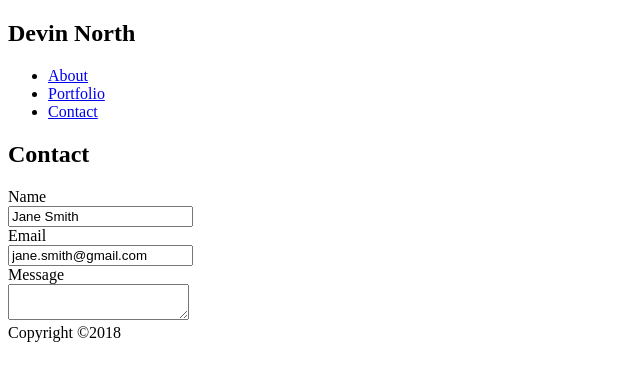
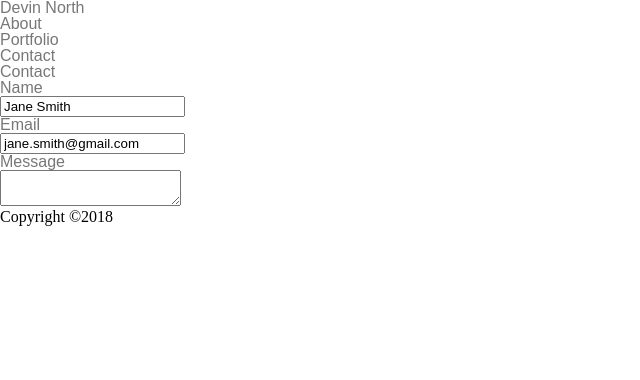
Before and after one commit to dvnnorth/Basic-Portfolio, a plain HTML site: page contact.html in a window 1280 px wide. Shown: the whole page, without its empty margins (0-640 px from the left). Drawn offline with Linux system fonts and the light colour scheme.

Commit message:
Added reset.css, a few HTML tweaks, started style.css

```diff
--- /dev/null
+++ b/assets/css/reset.css
@@ -0,0 +1,48 @@
+/* http://meyerweb.com/eric/tools/css/reset/
+   v2.0 | 20110126
+   License: none (public domain)
+*/
+
+html, body, div, span, applet, object, iframe,
+h1, h2, h3, h4, h5, h6, p, blockquote, pre,
+a, abbr, acronym, address, big, cite, code,
+del, dfn, em, img, ins, kbd, q, s, samp,
+small, strike, strong, sub, sup, tt, var,
+b, u, i, center,
+dl, dt, dd, ol, ul, li,
+fieldset, form, label, legend,
+table, caption, tbody, tfoot, thead, tr, th, td,
+article, aside, canvas, details, embed,
+figure, figcaption, footer, header, hgroup,
+menu, nav, output, ruby, section, summary,
+time, mark, audio, video {
+	margin: 0;
+	padding: 0;
+	border: 0;
+	font-size: 100%;
+	font: inherit;
+	vertical-align: baseline;
+}
+/* HTML5 display-role reset for older browsers */
+article, aside, details, figcaption, figure,
+footer, header, hgroup, menu, nav, section {
+	display: block;
+}
+body {
+	line-height: 1;
+}
+ol, ul {
+	list-style: none;
+}
+blockquote, q {
+	quotes: none;
+}
+blockquote:before, blockquote:after,
+q:before, q:after {
+	content: '';
+	content: none;
+}
+table {
+	border-collapse: collapse;
+	border-spacing: 0;
+}
--- a/assets/css/style.css
+++ b/assets/css/style.css
@@ -0,0 +1,17 @@
+* {
+    box-sizing: border-box;
+}
+
+body {
+    width: 960px;
+}
+
+a, nav, div, section, p {
+    font-family: Arial, 'Helvetica Neue', Helvetica, sans-serif;
+    color: #777;
+    text-decoration: none;
+}
+
+a:hover {
+    color: #f2845c;
+}
--- a/contact.html
+++ b/contact.html
@@ -4,12 +4,13 @@
     <meta charset="UTF-8">
     <meta name="viewport" content="width=device-width, initial-scale=1.0">
     <title>Devin North - Contact</title>
+    <link rel="stylesheet" type="text/css" href="assets/css/reset.css">
     <link rel="stylesheet" type="text/css" href="assets/css/style.css">
 </head>
 <body>
 
     <!-- Nav bar at top of page-->
-    <nav>
+    <nav id="navBarTop">
 
         <!-- Name box -->
         <div id="nameBox">
```
Also changed, not shown: index.html (+2 -1 lines), portfolio.html (+2 -1 lines).
